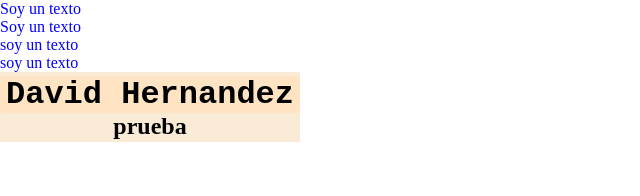
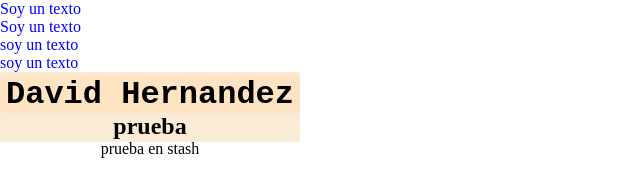
Before and after one commit to David1035/CursoDefinitivoPlatziHTMLyCSS, a plain HTML site: page index.html in a window 1280 px wide. Shown: the whole page, without its empty margins (0-640 px from the left). Drawn offline with Linux system fonts and the light colour scheme.

Commit message:
prueba en main

```diff
--- a/index.html
+++ b/index.html
@@ -25,6 +25,7 @@
     <footer>
         <h1>David Hernandez</h1>
         <h2>prueba</h2>
+        <p>prueba en stash</p>
     </footer>
 
 </body>
```
